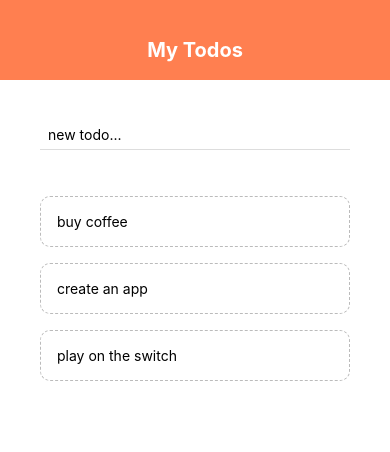
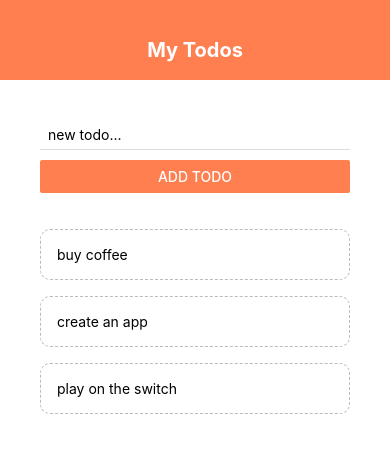
Before and after one commit to 5usana/nativetutorial, a React Native app: screen / in a window 390 px wide. Shown: the top 452 px of the page. Built offline with nearby package versions, Linux system fonts and the light colour scheme.

Commit message:
added bottom with console log for testing

```diff
--- a/components/addTodo.js
+++ b/components/addTodo.js
@@ -1,19 +1,23 @@
 import React, { useState } from 'react';
-import { StyleSheet, Text, View, TextInput, Button } from 'react-native';
+import { StyleSheet, View, TextInput, text, Button } from 'react-native';
 
 export default function AddTodo() {
     const [text, setText] = useState('');
 
+    // function to interact with state
     const changeHandler = (val) => {
         setText(val);
-    }
+    };
+
     return(
         <View>
             <TextInput
                 style={styles.input}
                 placeholder='new todo...'
                 onChangeText={changeHandler}
+                value={text}
             />
+            <Button onPress={() => console.log(text)} title='add todo' color='coral' />
         </View>
     )
 }
@@ -25,5 +29,5 @@ const styles = StyleSheet.create({
         paddingVertical: 6,
         borderBottomWidth: 1,
         borderBottomColor: '#ddd'
-    }
-})
+    },
+});
```
